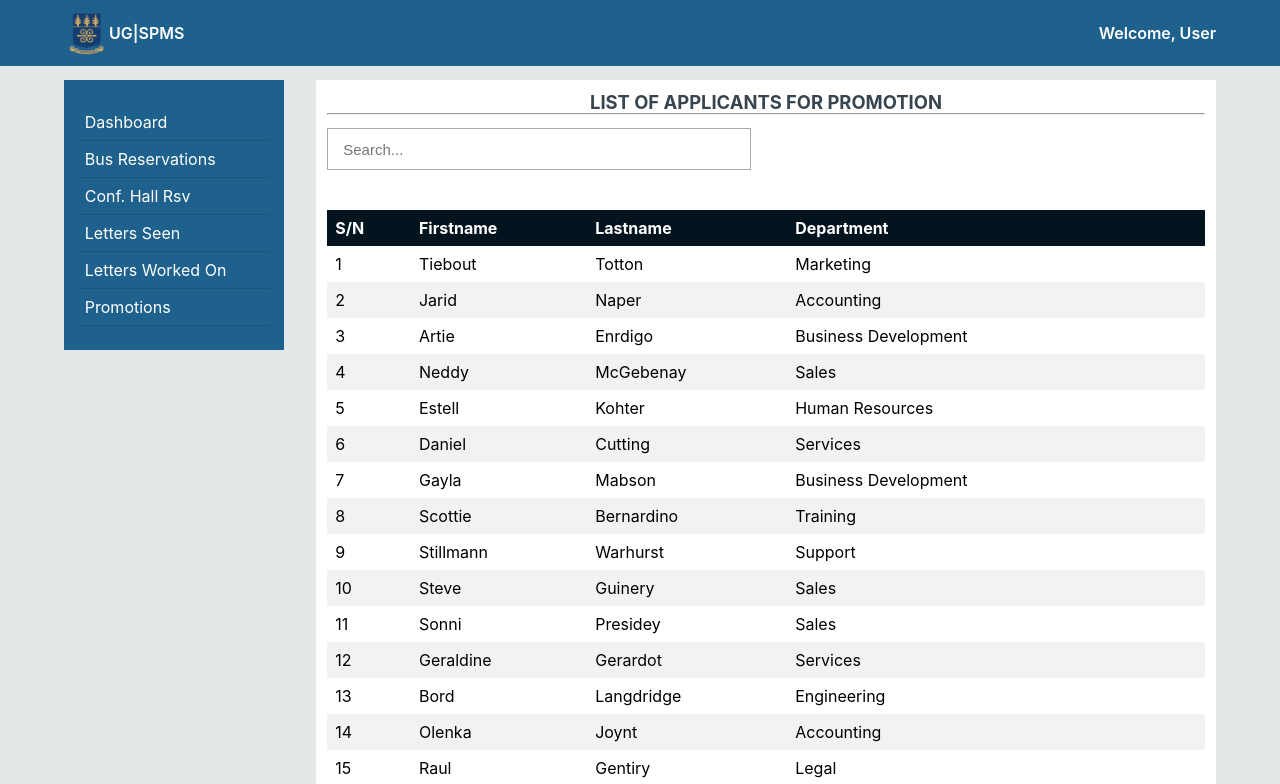
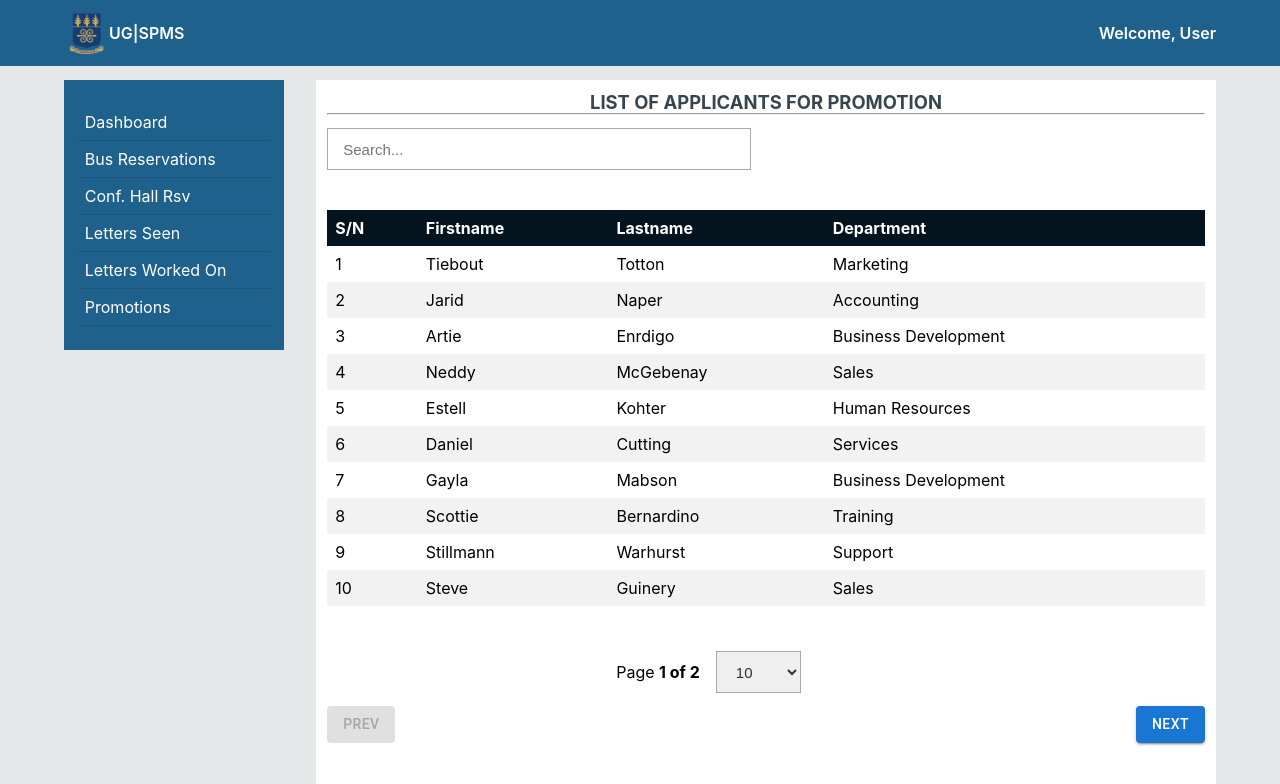
Before and after one commit to michaelamponsah/ug-spms-office-app, a Next.js app: page /promotions/applicants in a window 1280 px wide. Shown: the top 784 px of the page. Built offline with nearby package versions, Linux system fonts and the light colour scheme.

Commit message:
Table Pagination
Added a table pagination functionality to the AppTable component

```diff
--- a/components/AppTable.js
+++ b/components/AppTable.js
@@ -1,7 +1,9 @@
 import React, { useMemo } from "react";
-import { useTable, useGlobalFilter } from "react-table";
+import Button from "@mui/material/Button";
+import { useTable, useGlobalFilter, usePagination } from "react-table";
 import styles from "../styles/AppTable.module.css";
 import AppGlobalFilter from "./AppGlobalFilter";
+import SelectInput from "./SelectInput";
 
 const AppTable = ({ tableData, tableColumns }) => {
   /**
@@ -18,20 +20,32 @@ const AppTable = ({ tableData, tableColumns }) => {
       columns,
       data,
     },
-    useGlobalFilter
+    useGlobalFilter,
+    usePagination
   );
 
   const {
     getTableProps,
     getTableBodyProps,
     headerGroups,
-    rows,
+    page,
     prepareRow,
     state,
     setGlobalFilter,
+    nextPage,
+    previousPage,
+    canNextPage,
+    canPreviousPage,
+    pageOptions,
+    setPageSize,
   } = tableInstance;
 
-  const { globalFilter } = state;
+  const { globalFilter, pageIndex, pageSize } = state;
+
+  // Handle page selection change
+  const handleChange = (selectedValue) => {
+    setPageSize(Number(selectedValue));
+  };
 
   return (
     <>
@@ -53,7 +67,7 @@ const AppTable = ({ tableData, tableColumns }) => {
         </thead>
 
         <tbody {...getTableBodyProps()}>
-          {rows.map((row) => {
+          {page.map((row) => {
             prepareRow(row);
             return (
               <tr {...row.getRowProps()}>
@@ -67,6 +81,37 @@ const AppTable = ({ tableData, tableColumns }) => {
           })}
         </tbody>
       </table>
+      <div className={[`${styles["page-index-selector-wrapper"]}`]}>
+        <span>
+          Page{" "}
+          <strong>
+            {pageIndex + 1} of {pageOptions.length}
+          </strong>
+        </span>
+        <div className={[`${styles["page-size-selector-wrapper"]}`]}>
+          <SelectInput
+            value={pageSize}
+            options={[10, 25, 50, 100]}
+            onInputChange={handleChange}
+          />
+        </div>
+      </div>
+      <div className={[`${styles["next-prev-btn-wrapper"]}`]}>
+        <Button
+          variant="contained"
+          onClick={() => previousPage()}
+          disabled={!canPreviousPage}
+        >
+          PREV
+        </Button>
+        <Button
+          variant="contained"
+          onClick={() => nextPage()}
+          disabled={!canNextPage}
+        >
+          NEXT
+        </Button>
+      </div>
     </>
   );
 };
--- a/components/MOCK_DATA.js
+++ b/components/MOCK_DATA.js
@@ -15,7 +15,7 @@ export const data = [
     id: 3,
     first_name: "Artie",
     last_name: "Enrdigo",
-    department: "Business Development",
+    department: "Business Development ",
   },
   {
     id: 4,
--- a/styles/AppTable.module.css
+++ b/styles/AppTable.module.css
@@ -22,3 +22,21 @@
   background-color: #03141f;
   color: white;
 }
+.page-size-selector-wrapper{
+  width: 200px;
+}
+.next-prev-btn-wrapper{
+  display: flex;
+  justify-content: space-between;
+  margin-bottom: 2em;
+}
+.page-index-selector-wrapper span{
+  display: block;
+  margin-right: 1em;
+}
+.page-index-selector-wrapper{
+  margin-top: 2em;
+  display: flex;
+  justify-content: center;
+  align-items: center;
+}
```
